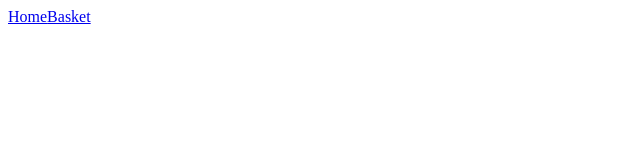
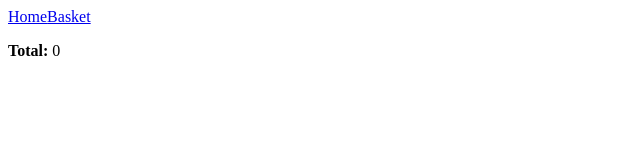
Before and after one commit to markusJsU21/poster-shop, a Vue app: page /Basket in a window 1280 px wide. Shown: the top 160 px of the page, without its empty margins (0-640 px from the left). Built offline with nearby package versions, Linux system fonts and the light colour scheme.

Commit message:
adds Total to Basket.vue

```diff
--- a/src/views/Basket.vue
+++ b/src/views/Basket.vue
@@ -9,6 +9,7 @@
      {{poster.amount}}
     <button @click="increaseAmount(poster)">+</button>
         </li>
+        <p> <strong>Total:</strong> {{total}}</p>
   </main>
 </template>
 
@@ -18,6 +19,13 @@ export default {
     computed:{
         basket(){
             return this.$store.state.basket
+        },
+        total(){
+            let totalamount = 0
+            for(let item of this.$store.state.basket){
+                totalamount += (item.price * item.amount)
+            }
+            return totalamount
         }
     },
 
```
